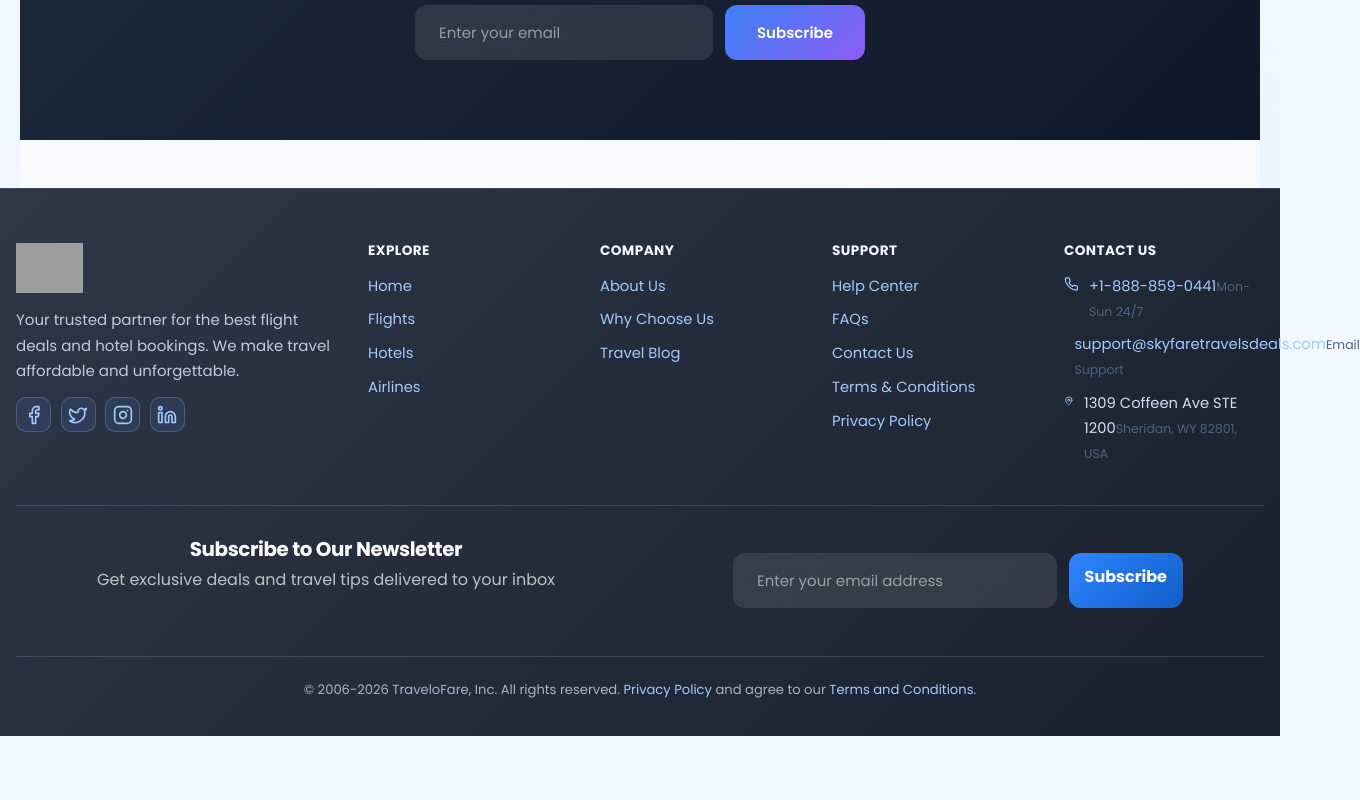
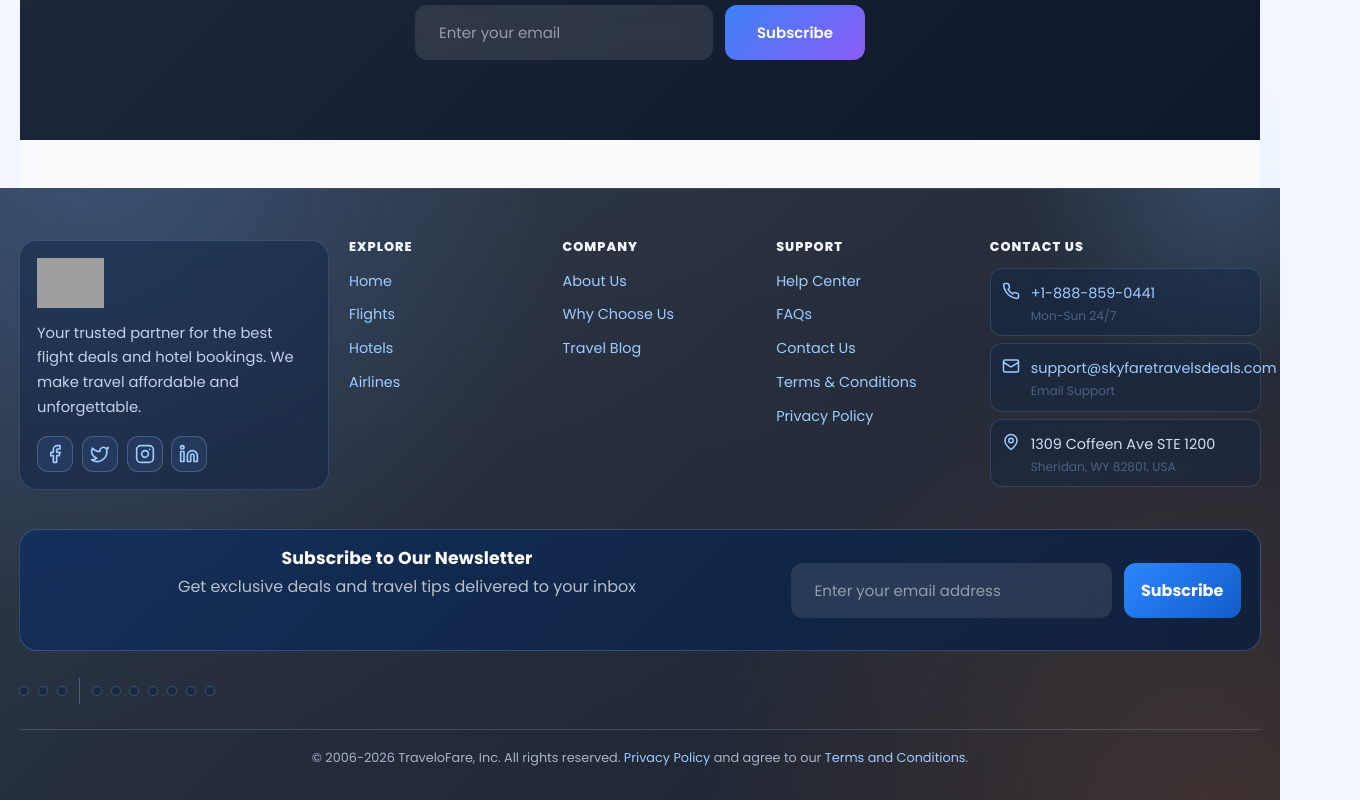
Before and after one commit to flash-abhi/SkyFareTravelsDeal, a React (Create React App) app: page /blog in a window 1280 px wide. Shown: the part 1325-2125 px from the top of the page, 1360 px wide, since content can reach past the window. Before the commit the page ends 2061 px from the top, so only its background shows below. Built offline with nearby package versions, Linux system fonts and the light colour scheme; no server answers; grey boxes are pictures that could not be loaded.

Commit message:
footer changed

```diff
--- a/src/components/Footer.css
+++ b/src/components/Footer.css
@@ -1,45 +1,77 @@
 .footer {
+  position: relative;
+  isolation: isolate;
   margin-top: auto;
   color: #dbe7ff;
+  border-top: 1px solid rgba(166, 198, 255, 0.2);
+  overflow: hidden;
+}
+
+.footer::before,
+.footer::after {
+  content: "";
+  position: absolute;
+  pointer-events: none;
+  z-index: -1;
+}
+
+.footer::before {
+  inset: 0;
   background:
-    radial-gradient(circle at 20% -10%, rgba(76, 144, 255, 0.22), transparent 40%),
-    radial-gradient(circle at 90% 120%, rgba(255, 145, 65, 0.18), transparent 42%),
-    #071733;
-  border-top: 1px solid rgba(166, 198, 255, 0.2);
+    radial-gradient(circle at 8% -5%, rgba(85, 162, 255, 0.22), transparent 35%),
+    radial-gradient(circle at 95% 105%, rgba(255, 145, 65, 0.16), transparent 38%),
+    linear-gradient(180deg, rgba(255, 255, 255, 0.02), rgba(255, 255, 255, 0));
+}
+
+.footer::after {
+  width: 420px;
+  height: 420px;
+  top: -220px;
+  right: -160px;
+  border-radius: 50%;
+  background: radial-gradient(circle, rgba(110, 184, 255, 0.22), transparent 70%);
+  filter: blur(16px);
 }
 
 .footer-container {
-  width: min(1260px, calc(100% - 2rem));
+  width: min(1280px, calc(100% - 2.4rem));
   margin-inline: auto;
 }
 
 .footer-top {
   display: grid;
-  grid-template-columns: 1.6fr repeat(4, minmax(0, 1fr));
-  gap: 2rem;
-  padding: 3.4rem 0 2.5rem;
-  border-bottom: 1px solid rgba(166, 198, 255, 0.18);
+  grid-template-columns: 1.6fr 1fr 1fr 1fr 1.4fr;
+  gap: 1.25rem;
+  padding: 3.2rem 0 2.4rem;
 }
 
 .footer-column {
+  min-width: 0;
   display: flex;
   flex-direction: column;
-  gap: 0.85rem;
+  gap: 0.8rem;
+}
+
+.footer-about {
+  background: rgba(14, 34, 68, 0.48);
+  border: 1px solid rgba(166, 198, 255, 0.18);
+  border-radius: 18px;
+  padding: 1.05rem;
 }
 
 .footer-description {
   margin: 0;
-  color: rgba(219, 231, 255, 0.84);
-  font-size: 0.94rem;
-  line-height: 1.7;
+  color: rgba(219, 231, 255, 0.88);
+  font-size: 0.92rem;
+  line-height: 1.68;
 }
 
 .footer-heading {
   margin: 0;
   color: #f4f8ff;
-  font-weight: 700;
-  letter-spacing: 0.03em;
-  font-size: 0.85rem;
+  font-size: 0.8rem;
+  font-weight: 800;
+  letter-spacing: 0.08em;
   text-transform: uppercase;
 }
 
@@ -50,101 +82,123 @@
   padding: 0;
   display: flex;
   flex-direction: column;
-  gap: 0.55rem;
+  gap: 0.45rem;
+}
+
+.footer-links li {
+  margin: 0;
 }
 
 .footer-links a {
+  display: inline-flex;
+  width: fit-content;
   color: rgba(219, 231, 255, 0.9);
-  font-size: 0.92rem;
+  font-size: 0.9rem;
+  padding: 0.16rem 0;
   transition: color 0.2s ease, transform 0.2s ease;
 }
 
 .footer-links a:hover {
   color: #ffffff;
-  transform: translateX(3px);
+  transform: translateX(4px);
 }
 
 .footer-social {
   display: flex;
   flex-wrap: wrap;
-  gap: 0.6rem;
+  gap: 0.55rem;
+  margin-top: 0.25rem;
 }
 
 .social-link {
-  width: 35px;
-  height: 35px;
-  border-radius: 10px;
+  width: 36px;
+  height: 36px;
+  border-radius: 11px;
   display: inline-flex;
   align-items: center;
   justify-content: center;
   color: #dbe7ff;
-  border: 1px solid rgba(166, 198, 255, 0.24);
+  border: 1px solid rgba(166, 198, 255, 0.26);
   background: rgba(95, 151, 255, 0.1);
-  transition: transform 0.2s ease, background 0.2s ease;
+  transition: transform 0.22s ease, background 0.22s ease, border-color 0.22s ease;
 }
 
 .social-link:hover {
   color: #ffffff;
+  background: rgba(95, 151, 255, 0.26);
+  border-color: rgba(166, 198, 255, 0.46);
   transform: translateY(-2px);
-  background: rgba(95, 151, 255, 0.28);
 }
 
 .footer-contact-list li {
   display: flex;
+  align-items: flex-start;
   gap: 0.65rem;
-  align-items: flex-start;
+  background: rgba(14, 34, 68, 0.38);
+  border: 1px solid rgba(166, 198, 255, 0.16);
+  border-radius: 12px;
+  padding: 0.68rem 0.72rem;
 }
 
 .footer-contact-list li svg {
   margin-top: 2px;
   color: #9fcbff;
+  flex-shrink: 0;
 }
 
 .contact-link,
 .contact-text {
   color: rgba(219, 231, 255, 0.95);
-  font-size: 0.92rem;
+  font-size: 0.9rem;
 }
 
 .contact-label {
+  display: block;
+  margin-top: 2px;
   color: rgba(219, 231, 255, 0.66);
-  font-size: 0.78rem;
+  font-size: 0.76rem;
+  line-height: 1.45;
 }
 
 .footer-newsletter {
-  padding: 2rem 0;
-  display: flex;
+  margin-bottom: 1.2rem;
+  padding: 1.2rem;
+  border-radius: 18px;
+  border: 1px solid rgba(166, 198, 255, 0.24);
+  background: linear-gradient(135deg, rgba(13, 46, 96, 0.76), rgba(10, 30, 61, 0.82));
+  display: grid;
+  grid-template-columns: 1fr auto;
   gap: 1rem;
   align-items: center;
-  justify-content: space-between;
-  border-bottom: 1px solid rgba(166, 198, 255, 0.18);
 }
 
 .newsletter-content h3 {
   margin: 0 0 0.35rem;
   color: #ffffff;
-  font-size: 1.24rem;
+  font-size: 1.08rem;
+  letter-spacing: 0.01em;
 }
 
 .newsletter-content p {
   margin: 0;
-  color: rgba(219, 231, 255, 0.8);
+  color: rgba(219, 231, 255, 0.82);
+  font-size: 0.9rem;
 }
 
 .newsletter-form {
   display: flex;
-  gap: 0.6rem;
+  gap: 0.55rem;
   width: min(460px, 100%);
 }
 
 .newsletter-input {
   flex: 1;
-  min-height: 44px;
-  padding: 0.65rem 0.9rem;
+  min-height: 46px;
   border-radius: 12px;
-  border: 1px solid rgba(173, 201, 255, 0.25);
-  background: rgba(4, 17, 38, 0.7);
+  border: 1px solid rgba(173, 201, 255, 0.3);
+  background: rgba(4, 17, 38, 0.78);
   color: #e9f2ff;
+  padding: 0.68rem 0.9rem;
 }
 
 .newsletter-input::placeholder {
@@ -152,28 +206,74 @@
 }
 
 .newsletter-button {
-  min-height: 44px;
-  padding: 0.65rem 1rem;
+  min-height: 46px;
   border-radius: 12px;
+  padding: 0.68rem 1.08rem;
   background: linear-gradient(135deg, #2d86ff, #115cc8);
   color: #ffffff;
   font-weight: 700;
+  display: inline-flex;
+  align-items: center;
+  justify-content: center;
+  white-space: nowrap;
 }
 
 .footer-trust-bar {
-  display: none;
+  display: block;
+  margin-bottom: 0.8rem;
+}
+
+.trust-badges-row {
+  display: flex;
+  align-items: center;
+  gap: 0.55rem;
+  overflow-x: auto;
+  scrollbar-width: thin;
+  padding: 0.45rem 0 0.75rem;
+}
+
+.trust-badges-row::-webkit-scrollbar {
+  height: 6px;
+}
+
+.trust-badges-row::-webkit-scrollbar-thumb {
+  background: rgba(166, 198, 255, 0.4);
+  border-radius: 999px;
+}
+
+.trust-badge {
+  flex: 0 0 auto;
+  display: inline-flex;
+  align-items: center;
+  justify-content: center;
+  border-radius: 10px;
+  border: 1px solid rgba(166, 198, 255, 0.24);
+  background: rgba(11, 33, 68, 0.45);
+  padding: 4px;
+}
+
+.trust-badge svg {
+  display: block;
+}
+
+.trust-badge-separator {
+  width: 1px;
+  height: 26px;
+  background: rgba(166, 198, 255, 0.3);
+  margin: 0 0.2rem;
 }
 
 .footer-bottom {
-  padding: 1.4rem 0 2.2rem;
+  border-top: 1px solid rgba(166, 198, 255, 0.2);
+  padding: 1.1rem 0 2rem;
 }
 
 .copyright-legal {
   margin: 0;
   text-align: center;
   color: rgba(219, 231, 255, 0.72);
-  font-size: 0.82rem;
-  line-height: 1.7;
+  font-size: 0.8rem;
+  line-height: 1.65;
 }
 
 .copyright-legal a {
@@ -227,36 +327,78 @@
   min-width: 32px;
 }
 
-@media (max-width: 1100px) {
+@media (max-width: 1240px) {
   .footer-top {
-    grid-template-columns: 1.3fr 1fr 1fr;
+    grid-template-columns: 1.35fr 1fr 1fr 1fr;
+  }
+
+  .footer-contact {
+    grid-column: 1 / -1;
+  }
+
+  .footer-contact-list {
+    display: grid;
+    grid-template-columns: repeat(3, minmax(0, 1fr));
+    gap: 0.6rem;
   }
 }
 
-@media (max-width: 820px) {
+@media (max-width: 900px) {
   .footer-container {
-    width: min(1260px, calc(100% - 1.2rem));
+    width: min(1280px, calc(100% - 1.4rem));
   }
 
   .footer-top {
     grid-template-columns: repeat(2, minmax(0, 1fr));
     padding-top: 2.4rem;
+    gap: 1rem;
+  }
+
+  .footer-about,
+  .footer-contact {
+    grid-column: 1 / -1;
+  }
+
+  .footer-contact-list {
+    grid-template-columns: 1fr;
   }
 
   .footer-newsletter {
-    flex-direction: column;
-    align-items: flex-start;
+    grid-template-columns: 1fr;
+    padding: 1rem;
   }
 }
 
-@media (max-width: 560px) {
+@media (max-width: 620px) {
   .footer-top {
     grid-template-columns: 1fr;
-    gap: 1.5rem;
+    gap: 0.9rem;
+    padding: 2rem 0 1.6rem;
+  }
+
+  .footer-about,
+  .footer-contact {
+    grid-column: auto;
+  }
+
+  .footer-heading {
+    font-size: 0.76rem;
+  }
+
+  .footer-links a,
+  .contact-link,
+  .contact-text {
+    font-size: 0.88rem;
   }
 
   .newsletter-form {
+    width: 100%;
     flex-direction: column;
+  }
+
+  .newsletter-input,
+  .newsletter-button {
+    width: 100%;
   }
 
   .footer-call-banner {
--- a/src/components/Footer.js
+++ b/src/components/Footer.js
@@ -470,7 +470,7 @@ function Footer() {
           <div className="footer-bottom-content">
             <p className="copyright-legal">
               {siteSettings.copyrightText ||
-                `© 2018-${currentYear} TraveloFare, Inc. All rights reserved.`}{" "}
+                `© 2018-${currentYear} SkyFareTravelsDeals, Inc. All rights reserved.`}{" "}
               <Link to="/privacy">Privacy Policy</Link> and agree to our{" "}
               <Link to="/terms">Terms and Conditions</Link>.
             </p>
```
Also changed, not shown: 1 other file (tests, documents, lock files or other folders).
